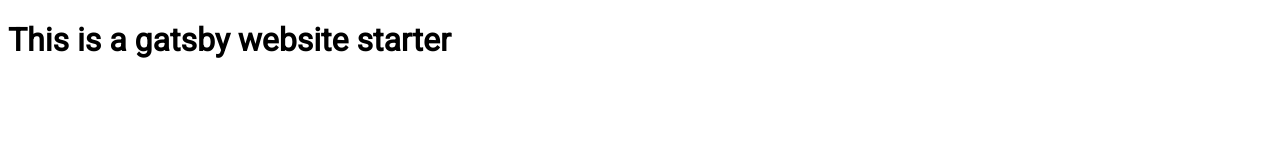
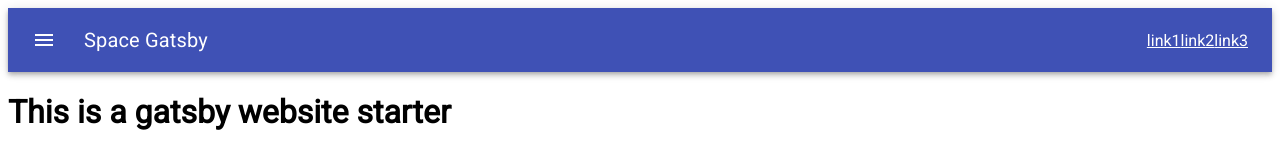
Before and after one commit to Paul-002/space_gatsby, a Gatsby site: page / in a window 1280 px wide. Built offline with nearby package versions, Linux system fonts and the light colour scheme; Gatsby itself is replaced by a stand-in of ours.

Commit message:
Basic layout

```diff
--- a/package.json
+++ b/package.json
@@ -6,7 +6,9 @@
   "author": "Paweł Gąsiorowski",
   "dependencies": {
     "@material-ui/core": "^4.2.0",
+    "@material-ui/icons": "^4.2.1",
     "@material-ui/styles": "^4.2.0",
+    "axios": "^0.19.0",
     "babel-plugin-styled-components": "^1.10.6",
     "gatsby": "^2.13.18",
     "gatsby-image": "^2.2.6",
--- /dev/null
+++ b/src/components/layout.js
@@ -0,0 +1,38 @@
+import React, { Component } from "react"
+import Grid from "@material-ui/core/Grid"
+import Navbar from "./navbar"
+import SideDrawer from "./sidedrawer"
+
+class Layout extends Component {
+  state = {
+    showDrawer: false,
+  }
+
+  showDrawerHandler = () => {
+    this.setState({ showDrawer: true })
+  }
+
+  hideDrawerHandler = () => {
+    this.setState({ showDrawer: false })
+  }
+
+  buttonClick = e => {
+    console.log(e)
+  }
+
+  render() {
+    return (
+      <>
+        <Grid container>
+          <Navbar showDrawer={this.showDrawerHandler} />
+          <SideDrawer
+            show={this.state.showDrawer}
+            hideDrawerHandler={this.hideDrawerHandler}
+          />
+        </Grid>
+        <Grid>{this.props.children}</Grid>
+      </>
+    )
+  }
+}
+export default Layout
--- /dev/null
+++ b/src/components/link.js
@@ -0,0 +1,13 @@
+import React from "react"
+import { Link as GatsbyRouterLink } from "gatsby"
+
+const Link = () => {
+  const links = ["link1", "link2", "link3"]
+  return links.map(item => (
+    <GatsbyRouterLink key={item} to={`/${item}`} style={{ color: "white" }}>
+      {item}
+    </GatsbyRouterLink>
+  ))
+}
+
+export default Link
--- /dev/null
+++ b/src/components/navbar.js
@@ -0,0 +1,70 @@
+// import React from "react"
+// import Toolbar from "@material-ui/core/Toolbar"
+// import AppBar from "@material-ui/core/AppBar"
+// import MenuIcon from "@material-ui/icons/Menu"
+// import IconButton from "@material-ui/core/IconButton"
+// import Link from "./link"
+
+// const Navbar = props => {
+//   return (
+//     <AppBar position="static">
+//       <Toolbar>
+//         <IconButton edge="start" color="inherit" aria-label="Menu">
+//           <MenuIcon />
+//         </IconButton>
+//         <Link />
+//       </Toolbar>
+//     </AppBar>
+//   )
+// }
+
+// export default Navbar
+
+import React from "react"
+import { makeStyles } from "@material-ui/core/styles"
+import AppBar from "@material-ui/core/AppBar"
+import Toolbar from "@material-ui/core/Toolbar"
+import Typography from "@material-ui/core/Typography"
+import IconButton from "@material-ui/core/IconButton"
+import MenuIcon from "@material-ui/icons/Menu"
+import Link from "./link"
+
+const useStyles = makeStyles(theme => ({
+  root: {
+    flexGrow: 1,
+  },
+  menuButton: {
+    marginRight: theme.spacing(2),
+  },
+  title: {
+    flexGrow: 1,
+  },
+}))
+
+const NavBar = props => {
+  const classes = useStyles()
+
+  return (
+    <div className={classes.root}>
+      <AppBar position="static" color="primary">
+        <Toolbar>
+          <IconButton
+            onClick={props.showDrawer}
+            edge="start"
+            className={classes.menuButton}
+            color="inherit"
+            aria-label="Menu"
+          >
+            <MenuIcon />
+          </IconButton>
+          <Typography variant="h6" className={classes.title}>
+            Space Gatsby
+          </Typography>
+          <Link />
+        </Toolbar>
+      </AppBar>
+    </div>
+  )
+}
+
+export default NavBar
--- /dev/null
+++ b/src/components/sidedrawer.js
@@ -0,0 +1,63 @@
+import React from "react"
+import { makeStyles } from "@material-ui/core/styles"
+import Drawer from "@material-ui/core/Drawer"
+import List from "@material-ui/core/List"
+import Divider from "@material-ui/core/Divider"
+import ListItem from "@material-ui/core/ListItem"
+import ListItemIcon from "@material-ui/core/ListItemIcon"
+import ListItemText from "@material-ui/core/ListItemText"
+import InboxIcon from "@material-ui/icons/MoveToInbox"
+import MailIcon from "@material-ui/icons/Mail"
+
+const useStyles = makeStyles({
+  list: {
+    width: 250,
+  },
+  fullList: {
+    width: "auto",
+  },
+})
+
+const SideDrawer = props => {
+  const classes = useStyles()
+
+  const sideList = () => (
+    <div
+      className={classes.list}
+      role="presentation"
+      onClick={props.hideDrawerHandler}
+    >
+      <List>
+        {["Inbox", "Starred", "Send email", "Drafts"].map((text, index) => (
+          <ListItem button key={text}>
+            <ListItemIcon>
+              {index % 2 === 0 ? <InboxIcon /> : <MailIcon />}
+            </ListItemIcon>
+            <ListItemText primary={text} />
+          </ListItem>
+        ))}
+      </List>
+      <Divider />
+      <List>
+        {["All mail", "Trash", "Spam"].map((text, index) => (
+          <ListItem button key={text}>
+            <ListItemIcon>
+              {index % 2 === 0 ? <InboxIcon /> : <MailIcon />}
+            </ListItemIcon>
+            <ListItemText primary={text} />
+          </ListItem>
+        ))}
+      </List>
+    </div>
+  )
+
+  return (
+    <div>
+      <Drawer open={props.show} onClick={props.hideDrawerHandler}>
+        {sideList()}
+      </Drawer>
+    </div>
+  )
+}
+
+export default SideDrawer
--- a/src/pages/index.js
+++ b/src/pages/index.js
@@ -1,7 +1,12 @@
 import React from "react"
+import Layout from "../components/layout"
 
 const IndexPage = () => {
-  return <h1>This is a gatsby website starter</h1>
+  return (
+    <Layout>
+      <h1>This is a gatsby website starter</h1>
+    </Layout>
+  )
 }
 
 export default IndexPage
```
Also changed, not shown: 1 other file.
